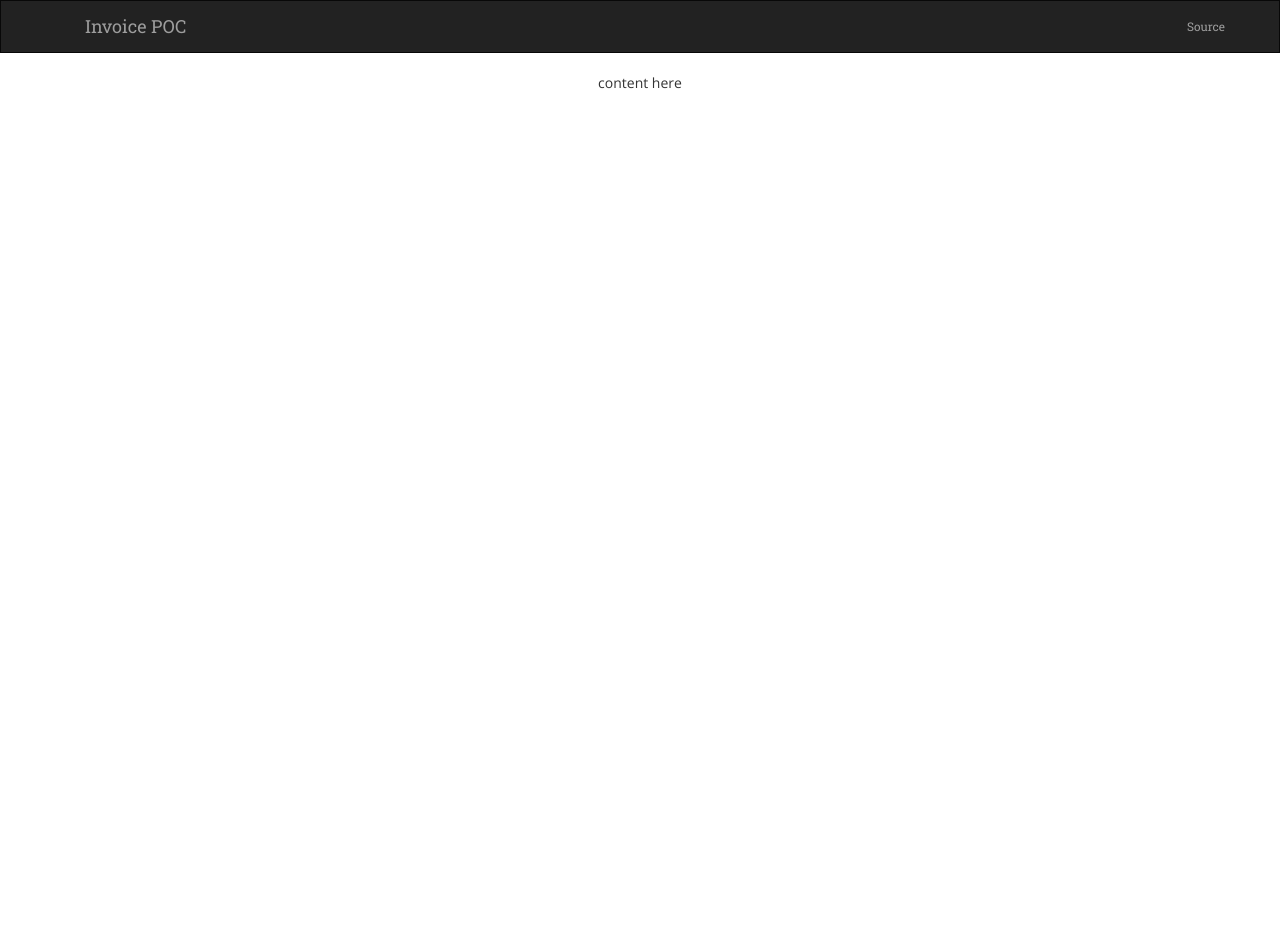
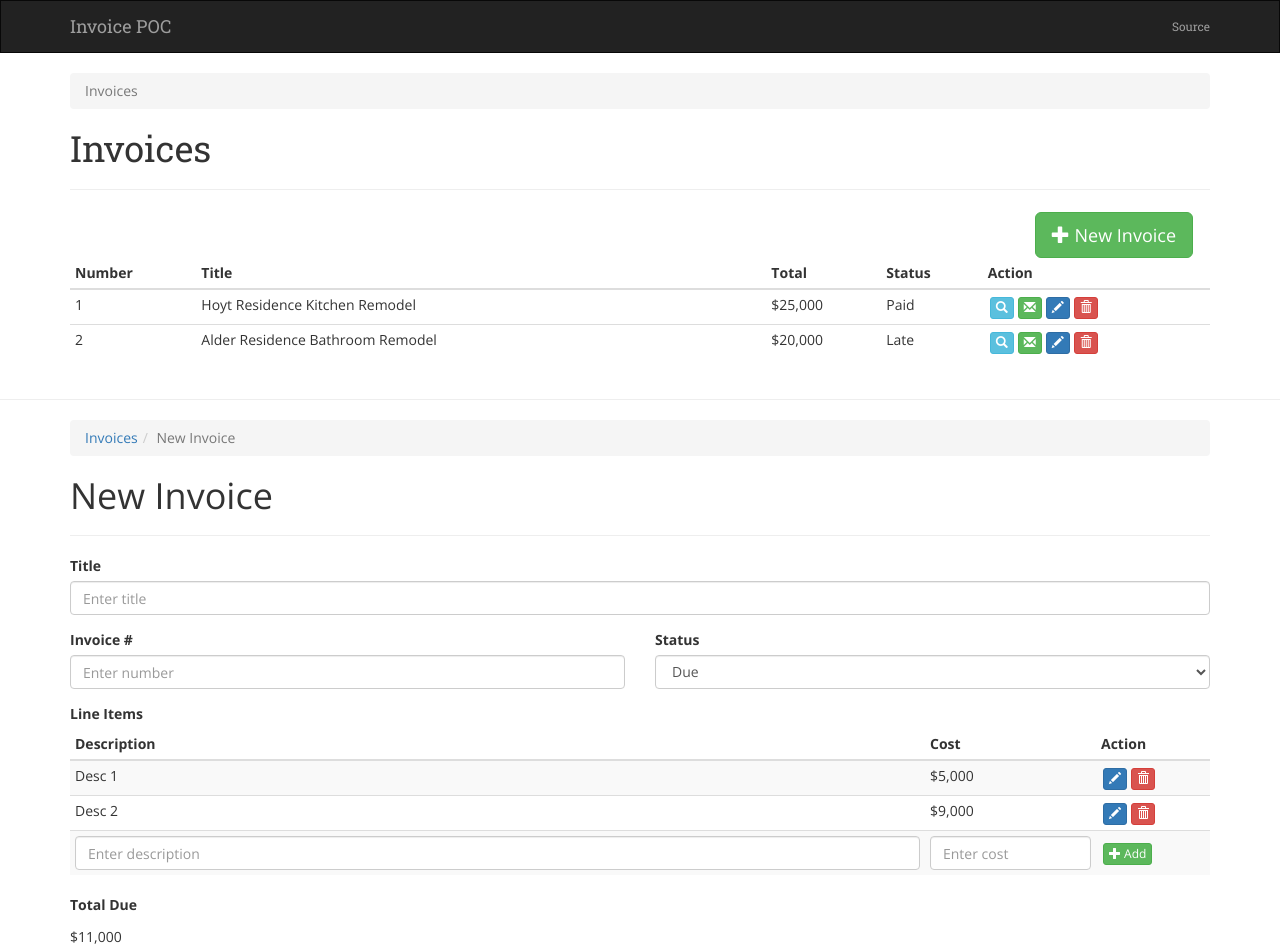
Before and after one commit to jfroom/poc-react-invoice, a React (Create React App) app: page / in a window 1280 px wide. Shown: the top 952 px of the page. Before the commit the page ends 800 px from the top, so only its background shows below. Built offline with nearby package versions, Linux system fonts and the light colour scheme.

Commit message:
mockup UI layout

```diff
--- a/src/App.css
+++ b/src/App.css
@@ -1,3 +1,6 @@
+.App h1, .App h2, .App h3, .App h4, .App h5, .App h6 {
+  font-family: 'Roboto Slab', serif;
+}
 .navbar.navbar-inverse {
   border-radius: 0;
   font-family: 'Roboto Slab', serif;
@@ -9,28 +12,22 @@
   float: right;
   margin-right: -15px;
 }
-
-.App {
-  text-align: center;
+.invoice-list td:nth-child(2){
+  width: 50%;
 }
-
-.App-logo {
-  animation: App-logo-spin infinite 20s linear;
-  height: 80px;
+.line-items .form-group {
+  margin-bottom: 0;
 }
-
-.App-header {
-  background-color: #222;
-  height: 150px;
-  padding: 20px;
-  color: white;
+.line-items td:nth-child(1) {
+  width: 75%;
 }
-
-.App-intro {
-  font-size: large;
+.line-items td:nth-child(3){
+  width: 15%;
 }
-
-@keyframes App-logo-spin {
-  from { transform: rotate(0deg); }
-  to { transform: rotate(360deg); }
+.line-items td:nth-child(3){
+  width: 10%;
+  vertical-align: middle;
 }
+.btn {
+  margin: 2px;
+}
--- a/src/App.js
+++ b/src/App.js
@@ -1,12 +1,13 @@
 import React, { Component } from 'react';
-import {Navbar} from 'react-bootstrap';
+import {
+  Navbar, Breadcrumb, Button, Table, FormGroup, ControlLabel, FormControl, Glyphicon
+} from 'react-bootstrap';
 import './App.css';
 
 // HEADER
 function Header() {
   return (
     <Navbar bsStyle='inverse'>
-      <div className="container">
         <div className="navbar-header">
           <a className="navbar-brand" href="#">Invoice POC</a>
         </div>
@@ -15,18 +16,173 @@ function Header() {
             <a href="https://github.com/jfroom/poc-react-invoice"><small>Source</small></a>
           </li>
         </ul>
-      </div>
     </Navbar>
   );
 }
 
+// APP
 class App extends Component {
   render() {
     return (
-      <div className="App">
+      <div>
         <Header />
-        <p>content here</p>
+
+        <div className='App container text-left'>
+          <Breadcrumb>
+            <Breadcrumb.Item active>Invoices</Breadcrumb.Item>
+          </Breadcrumb>
+          <h1>Invoices</h1>
+          <hr/>
+
+          <div className='col-sm-12 text-right'>
+            <Button bsStyle='success' bsSize='large'><Glyphicon glyph='plus'/> New Invoice</Button>
+          </div>
+          <br/><br/>
+
+          <Table condensed hover className='invoice-list'>
+            <thead>
+              <tr>
+                <th>Number</th>
+                <th>Title</th>
+                <th>Total</th>
+                <th>Status</th>
+                <th>Action</th>
+              </tr>
+            </thead>
+            <tbody>
+              <tr>
+                <td>1</td>
+                <td>Hoyt Residence Kitchen Remodel</td>
+                <td>$25,000</td>
+                <td>Paid</td>
+                <td>
+                  <Button className='btn-xs btn-info'><Glyphicon glyph='search'/></Button>
+                  <Button className='btn-xs btn-success'><Glyphicon glyph='envelope'/></Button>
+                  <Button className='btn-xs btn-primary'><Glyphicon glyph='pencil'/></Button>
+                  <Button className='btn-xs btn-danger'><Glyphicon glyph='trash'/></Button>
+                </td>
+              </tr>
+              <tr>
+                <td>2</td>
+                <td>Alder Residence Bathroom Remodel</td>
+                <td>$20,000</td>
+                <td>Late</td>
+                <td>
+                  <Button className='btn-xs btn-info'><Glyphicon glyph='search'/></Button>
+                  <Button className='btn-xs btn-success'><Glyphicon glyph='envelope'/></Button>
+                  <Button className='btn-xs btn-primary'><Glyphicon glyph='pencil'/></Button>
+                  <Button className='btn-xs btn-danger'><Glyphicon glyph='trash'/></Button>
+                </td>
+              </tr>
+            </tbody>
+          </Table>
+        </div>
+
+        <hr/>
+
+        <div className='container text-left'>
+          <Breadcrumb>
+            <Breadcrumb.Item href="#">Invoices</Breadcrumb.Item>
+            <Breadcrumb.Item active>New Invoice</Breadcrumb.Item>
+          </Breadcrumb>
+          <h1>New Invoice</h1>
+          <hr/>
+          <form>
+            <FormGroup controlId='title' validationState={null}>
+              <ControlLabel>Title</ControlLabel>
+              <FormControl type='text' value='' placeholder='Enter title'/>
+              <FormControl.Feedback/>
+            </FormGroup>
+            <div className='row'>
+              <div className='col-sm-6'>
+                <FormGroup controlId='number' validationState={null}>
+                  <ControlLabel>Invoice #</ControlLabel>
+                  <FormControl type='text' value='' placeholder='Enter number'/>
+                  <FormControl.Feedback/>
+                </FormGroup>
+              </div>
+              <div className='col-sm-6'>
+                <FormGroup controlId='status' validationState={null}>
+                  <ControlLabel>Status</ControlLabel>
+                  <FormControl componentClass="select" placeholder="Status">
+                    <option value="due">Due</option>
+                    <option value="overdue">Overdue</option>
+                    <option value="paid">Paid</option>
+                  </FormControl>
+                </FormGroup>
+              </div>
+            </div>
+
+            <FormGroup controlId='newLineItem' validationState={null}>
+              <ControlLabel>Line Items</ControlLabel>
+              <Table condensed striped className='line-items'>
+                <thead>
+                  <tr>
+                    <th>Description</th>
+                    <th>Cost</th>
+                    <th>Action</th>
+                  </tr>
+                </thead>
+                <tbody>
+                  <tr>
+                    <td>Desc 1</td>
+                    <td>$5,000</td>
+                    <td>
+                      <Button className='btn-xs btn-primary'><Glyphicon glyph='pencil'/></Button>
+                      <Button className='btn-xs btn-danger'><Glyphicon glyph='trash'/></Button>
+                    </td>
+                  </tr>
+                  <tr>
+                    <td>Desc 2</td>
+                    <td>$9,000</td>
+                    <td>
+                      <Button className='btn-xs btn-primary'><Glyphicon glyph='pencil'/></Button>
+                      <Button className='btn-xs btn-danger'><Glyphicon glyph='trash'/></Button>
+                    </td>
+                  </tr>
+                  <tr>
+                    <td>
+                      <FormGroup controlId={'desc-0'} validationState={null}>
+                        <FormControl type='text' value='' placeholder="Enter description"/>
+                        <FormControl.Feedback/>
+                      </FormGroup>
+                    </td>
+                    <td>
+                      <FormGroup controlId={'cost-0'} validationState={null}>
+                        <FormControl type='text' value='' placeholder="Enter cost"/>
+                        <FormControl.Feedback/>
+                      </FormGroup>
+                    </td>
+                    <td>
+                      <Button className='btn-xs btn-success'><Glyphicon glyph='plus'/> Add</Button>
+                    </td>
+                  </tr>
+                </tbody>
+              </Table>
+            </FormGroup>
+
+            <FormGroup controlId='total' validationState={null}>
+              <ControlLabel>Total Due</ControlLabel>
+              <FormControl.Static>$11,000</FormControl.Static>
+              <FormControl.Feedback/>
+            </FormGroup>
+
+            <FormGroup controlId='notes' validationState={null}>
+              <ControlLabel>Notes</ControlLabel>
+              <FormControl componentClass='textArea' value='' placeholder='Enter notes'/>
+              <FormControl.Feedback/>
+            </FormGroup>
+
+            <div className='text-right'>
+              <Button type="submit" className='btn-default btn-lg'>Cancel</Button>&nbsp;
+              <Button type="submit" className='btn-success btn-lg'>Save</Button>
+            </div>
+          </form>
+        </div>
+        <p/>
       </div>
+
+
     );
   }
 }
```
